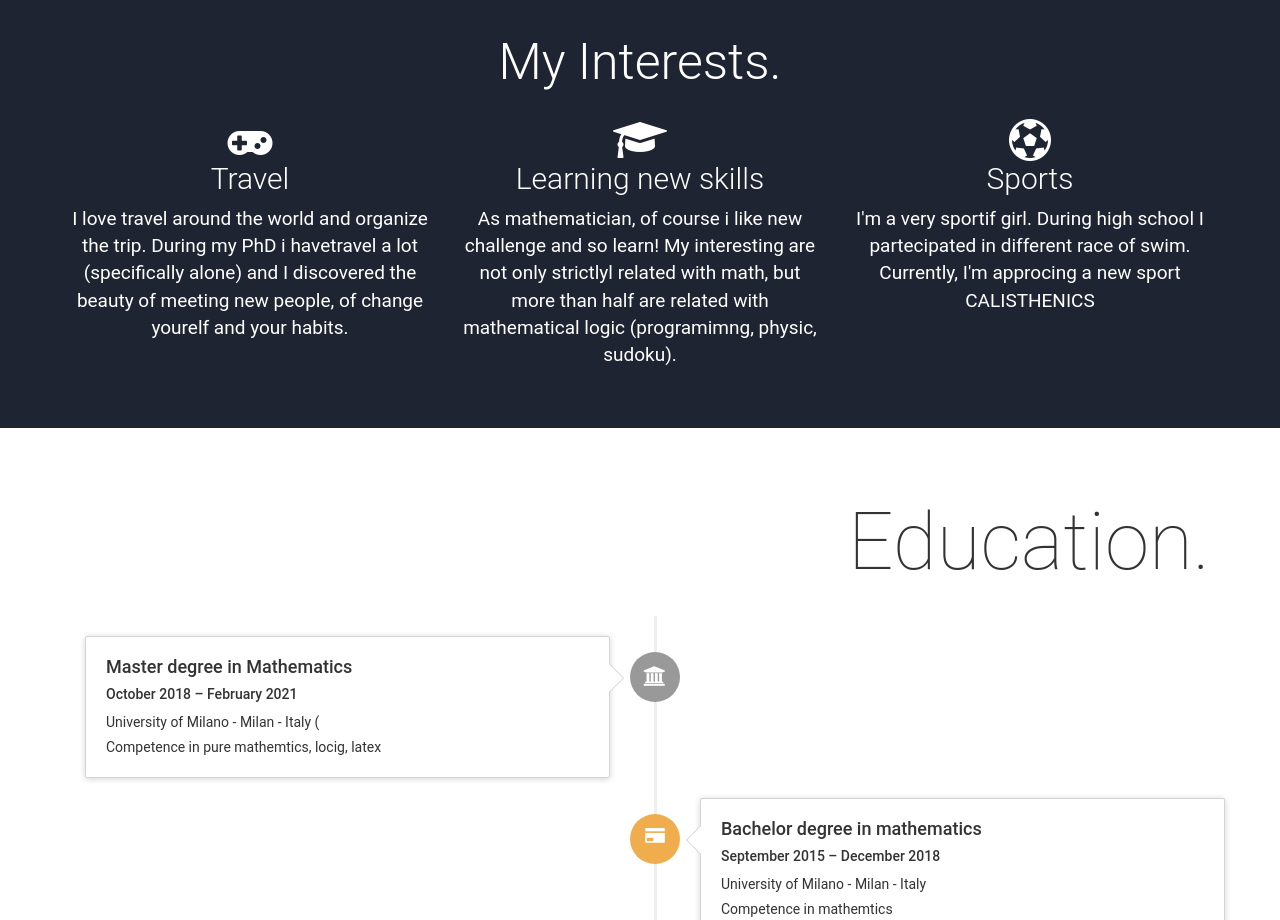
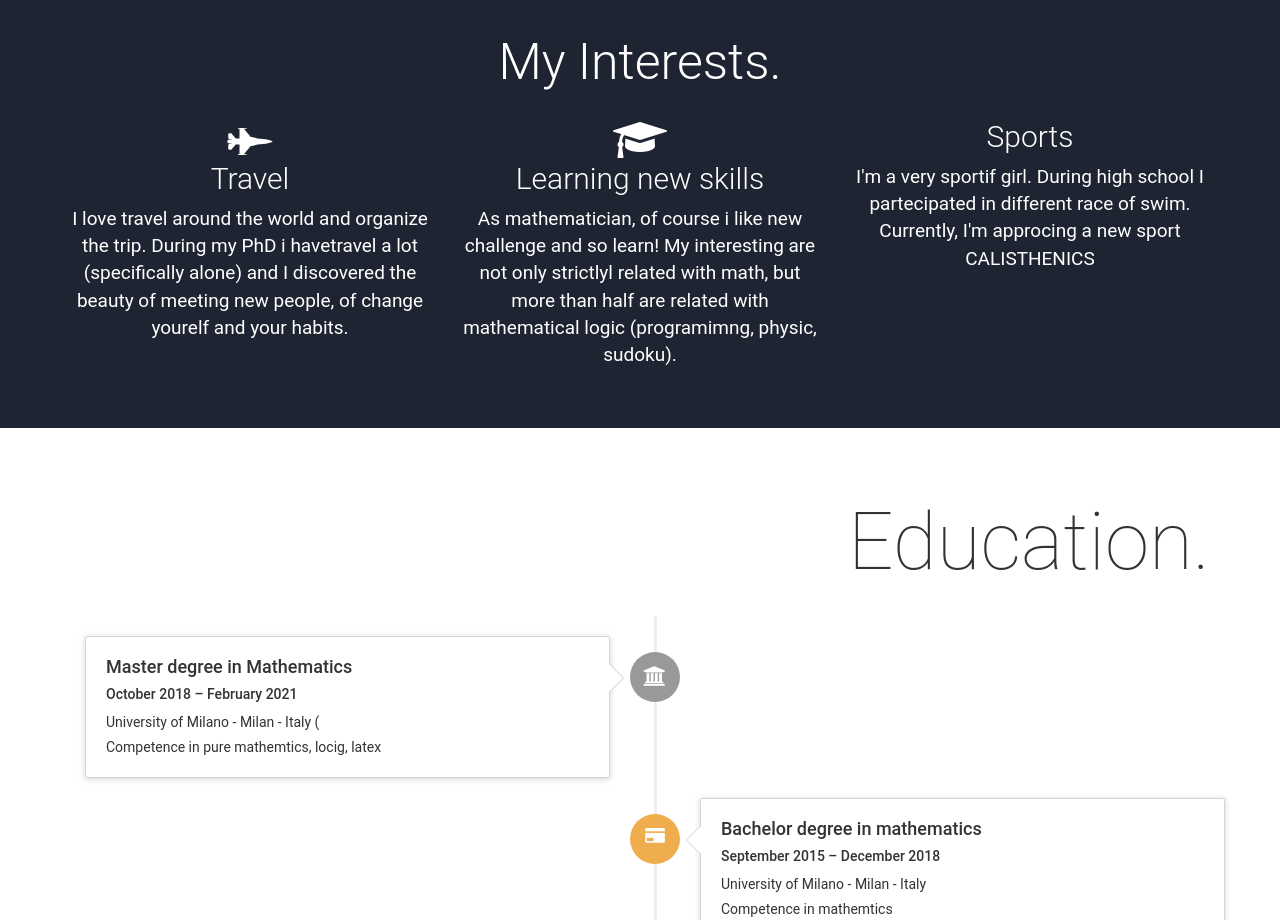
Before and after one commit to martimonti/holla, a website: page index.html in a window 1280 px wide. Shown: the part 1120-2040 px from the top of the page. Drawn offline with Linux system fonts and the light colour scheme; files whose address does not match are found by name.

Commit message:
Update index.html

```diff
--- a/index.html
+++ b/index.html
@@ -86,7 +86,7 @@
                         <h3 class="title-second wow bounceIn" data-wow-duration="2s">My Interests.</h3>
                     </div>
                     <div class="col-md-4 wow slideInLeft text-center" data-wow-duration="2s">
-                        <i class="fa fa-gamepad fa-3x"></i>
+                        <i class="fa fa-fighter-jet fa-3x"></i>
                         <h3 class="title-third">Travel</h3>
                         <p class="text-third">I love travel around the world and organize the trip. During my PhD i havetravel a lot (specifically alone) and I discovered the beauty of meeting new people, of change yourelf and your habits.</p>
                     </div>
@@ -96,7 +96,7 @@
                         <p class="text-third">As mathematician, of course i like new challenge and so learn! My interesting are not only strictlyl related with math, but more than half are related with mathematical logic (programimng, physic, sudoku).</p>
                     </div>
                     <div class="col-md-4 wow slideInRight text-center" data-wow-duration="2s">
-                        <i class="fa fa-futbol-o fa-3x"></i>
+                        <i class="fa-solid fa-dumbbell  fa-3x"></i>
                         <h3 class="title-third">Sports</h3>
                         <p class="text-third">I'm a very sportif girl. During high school I partecipated in different race of swim. Currently, I'm approcing a new sport CALISTHENICS</p>
                     </div>
```
